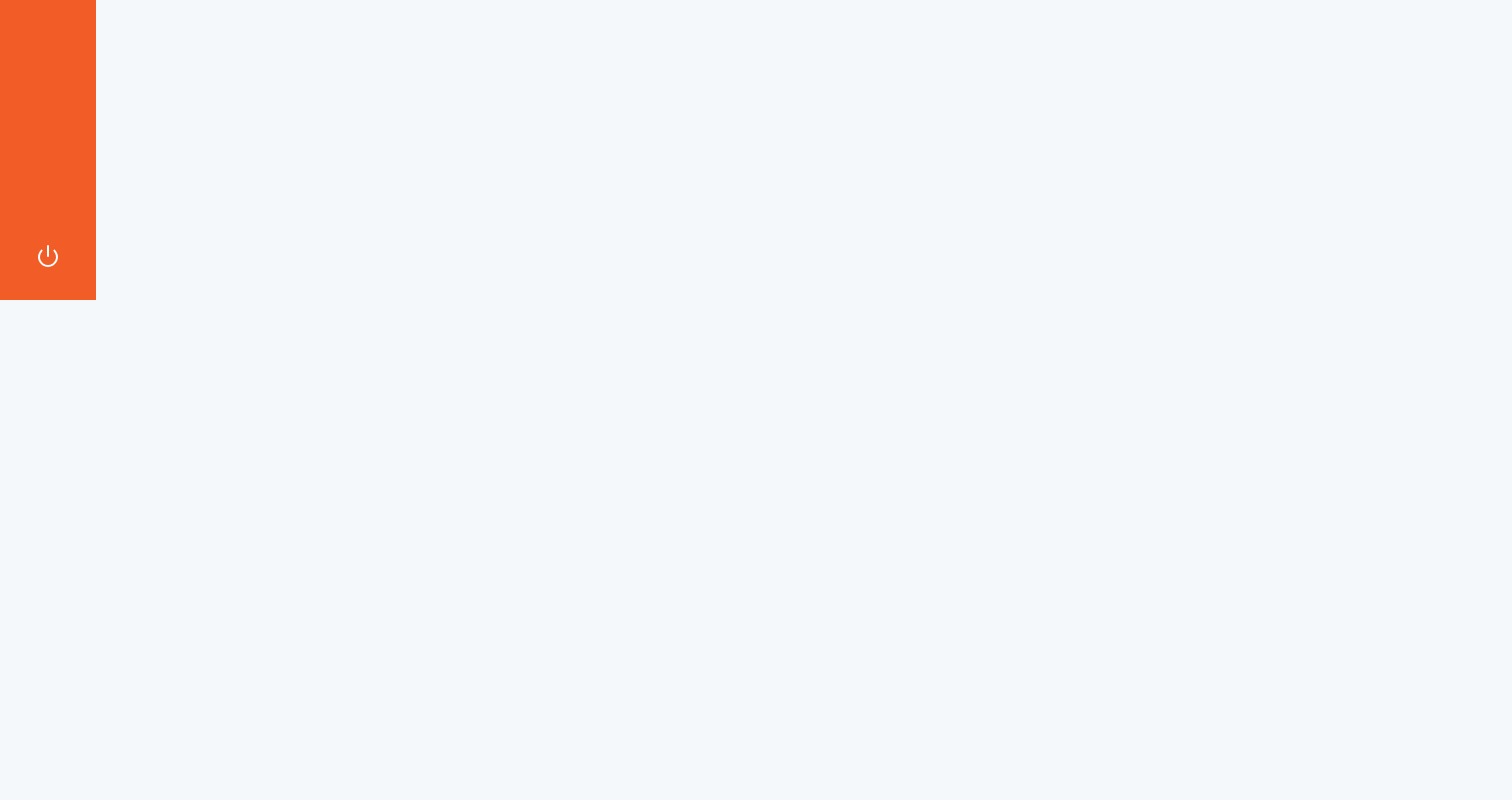
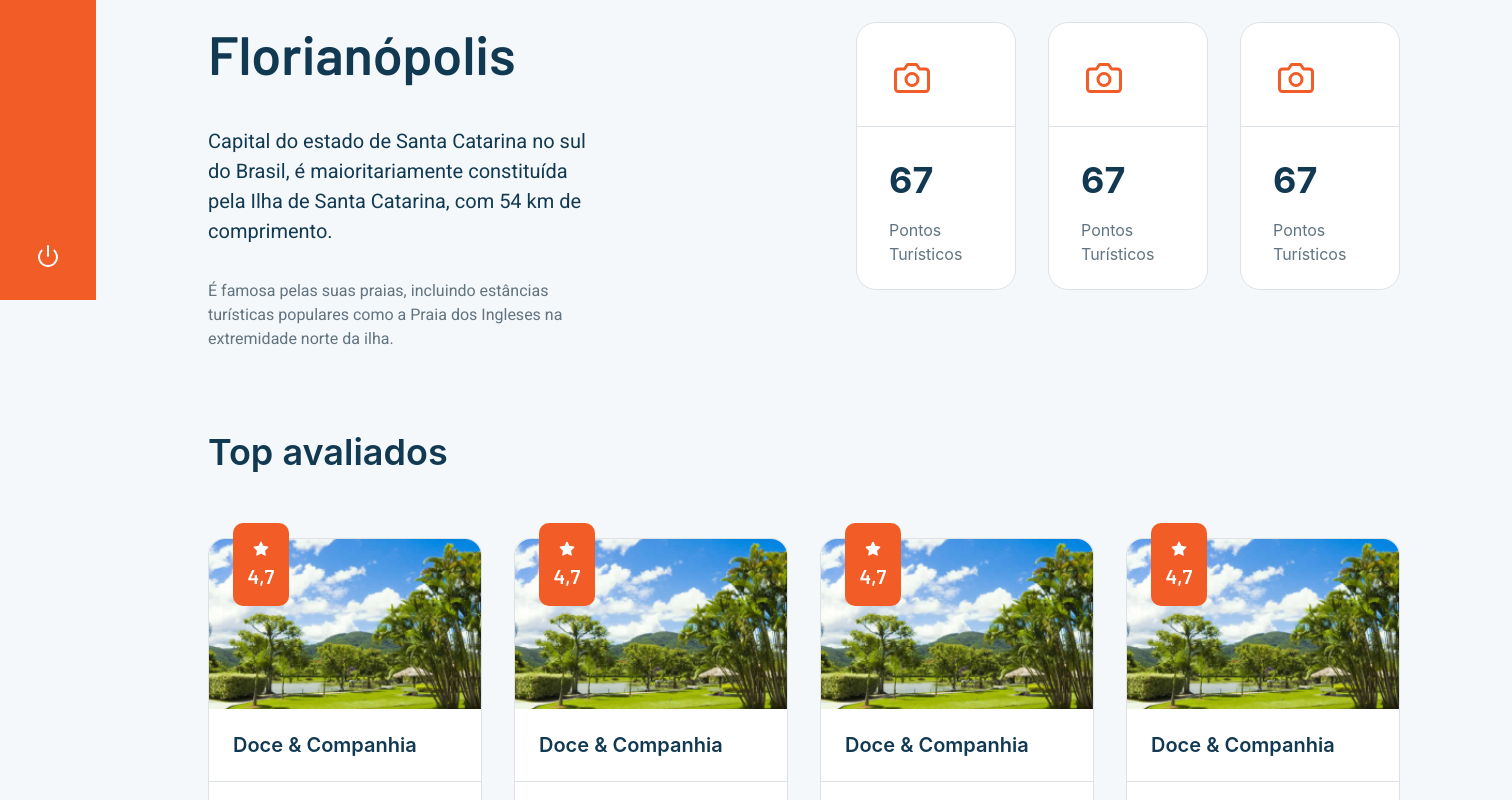
Before and after one commit to LeoCPeres/Traveler-front, a Next.js app: page /cities/aguas-mornas in a window 1280 px wide. Shown: the part 500-1300 px from the top of the page, 1512 px wide, since content can reach past the window. Before the commit the page ends 800 px from the top, so only its background shows below. Built offline with nearby package versions, Linux system fonts and the light colour scheme.

Commit message:
LocalCard

```diff
--- a/src/components/Card/index.tsx
+++ b/src/components/Card/index.tsx
@@ -13,10 +13,12 @@ export function Card() {
         bg="#FFF"
         borderRadius="16px"
         direction="column"
+        border="1px"
+        borderColor="gray.200"
       >
         <Box w="100%">
           <Image
-            src="./images/image-card.png"
+            src="../images/image-card.png"
             borderRadius="16px 16px 0px 0px"
             objectFit="cover"
             w="100%"
--- /dev/null
+++ b/src/components/LocalCard/index.tsx
@@ -0,0 +1,60 @@
+import { Box, Flex, Heading, Image, Text } from "@chakra-ui/react";
+import { FiStar, FiCoffee } from "react-icons/fi";
+
+export function LocalCard() {
+  return (
+    <Flex
+      w="274px"
+      h="100%"
+      bg="#FFF"
+      borderRadius="16px"
+      direction="column"
+      border="1px"
+      borderColor="gray.200"
+      flex="1"
+    >
+      <Box w="100%">
+        <Flex
+          position="absolute"
+          width="56px"
+          bg="orange.500"
+          direction="column"
+          marginLeft="24px"
+          marginTop="-16px"
+          h="83px"
+          align="center"
+          justifyContent="center"
+          borderRadius="10px"
+          gap="7.5px"
+        >
+          <FiStar fill="white" color="white" />
+          <Heading fontFamily="Barlow" fontSize="20px" color="white">
+            4,7
+          </Heading>
+        </Flex>
+        <Image
+          src="../images/image-card.png"
+          borderRadius="16px 16px 0px 0px"
+          objectFit="cover"
+          w="100%"
+        />
+        <Flex
+          align="center"
+          justify="flex-start"
+          padding="24px"
+          h="73px"
+          borderBottom="1px"
+          borderBottomColor="gray.200"
+        >
+          <Heading fontWeight="600" color="blue.700" fontSize="20px">
+            Doce & Companhia
+          </Heading>
+        </Flex>
+        <Flex justify="space-between" w="100%" padding="24px">
+          <Text>Comida e bebida</Text>
+          <FiCoffee color="#F25D27" size="24" />
+        </Flex>
+      </Box>
+    </Flex>
+  );
+}
--- a/src/pages/_app.tsx
+++ b/src/pages/_app.tsx
@@ -11,7 +11,6 @@ function MyApp({ Component, pageProps }: AppProps) {
     <AuthContextProvider>
       <ChakraProvider theme={theme}>
         <div className={styles.wrapper}>
-          <Sidebar />
           <main>
             <Component {...pageProps} />
           </main>
--- a/src/pages/_document.tsx
+++ b/src/pages/_document.tsx
@@ -14,7 +14,7 @@ export default class MyDocument extends Document {
             crossOrigin=""
           />
           <link
-            href="https://fonts.googleapis.com/css2?family=Barlow:wght@400;500;600&display=swap"
+            href="https://fonts.googleapis.com/css2?family=Barlow:wght@400;500;600&family=Heebo:wght@400;500;700&display=swap"
             rel="stylesheet"
           />
         </Head>
--- a/src/pages/cities/[slug].tsx
+++ b/src/pages/cities/[slug].tsx
@@ -1,9 +1,15 @@
-import { Box, Button, Flex, Image } from "@chakra-ui/react";
+import { Box, Button, Flex, Heading, Image, Text } from "@chakra-ui/react";
 import { BackButton } from "../../components/BackButton";
 import { EditAndDeleteButtons } from "../../components/EditAndDeleteButtons";
+import { FiCamera } from "react-icons/fi";
+import { Card } from "../../components/Card";
+import { Sidebar } from "../../components/Sidebar";
+import { LocalCard } from "../../components/LocalCard";
 
 export default function City() {
   return (
+    <>
+      <Sidebar />
       <Flex h="100vh" direction="row" background="gray.100" marginLeft="96px">
         <Flex width="100%" height="100%" direction="column">
           <Flex
@@ -11,7 +17,7 @@ export default function City() {
             w="100%"
             height="96px"
             paddingY="25px"
-          paddingX="115px"
+            paddingX="112px"
             justifyContent="space-between"
             alignItems="center"
           >
@@ -34,7 +40,120 @@ export default function City() {
           <Box w="100%">
             <Image src="../images/city.png" objectFit="contain" w="100%" />
           </Box>
+
+          <Flex paddingX="112px" paddingY="80px" gap="256px">
+            <Box w="50%">
+              <Heading
+                fontFamily="Barlow"
+                color="blue.700"
+                fontWeight="600"
+                fontSize="54px"
+              >
+                Florianópolis
+              </Heading>
+              <Text
+                marginTop="40px"
+                marginBottom="32px"
+                fontSize="20px"
+                fontFamily="Heebo"
+                color="blue.700"
+              >
+                Capital do estado de Santa Catarina no sul do Brasil, é
+                maioritariamente constituída pela Ilha de Santa Catarina, com 54
+                km de comprimento.
+              </Text>
+              <Text fontFamily="Heebo">
+                É famosa pelas suas praias, incluindo estâncias turísticas
+                populares como a Praia dos Ingleses na extremidade norte da
+                ilha.
+              </Text>
+            </Box>
+            <Flex gap="32px">
+              <Flex
+                bg="#FFF"
+                borderRadius="20px"
+                border="1px"
+                borderColor="gray.200"
+                w="160px"
+                h="268px"
+                direction="column"
+              >
+                <Flex
+                  h="104px"
+                  padding="37px"
+                  w="100%"
+                  __css={{ borderBottom: "1px solid #DCE2E6" }}
+                >
+                  <FiCamera color="#F25D27" size={36} />
+                </Flex>
+
+                <Flex padding="32px" direction="column" gap="16px">
+                  <Heading color="blue.700">67</Heading>
+                  <Text>Pontos Turísticos</Text>
                 </Flex>
               </Flex>
+              <Flex
+                bg="#FFF"
+                borderRadius="20px"
+                border="1px"
+                borderColor="gray.200"
+                w="160px"
+                h="268px"
+                direction="column"
+              >
+                <Flex
+                  h="104px"
+                  padding="37px"
+                  w="100%"
+                  __css={{ borderBottom: "1px solid #DCE2E6" }}
+                >
+                  <FiCamera color="#F25D27" size={36} />
+                </Flex>
+
+                <Flex padding="32px" direction="column" gap="16px">
+                  <Heading color="blue.700">67</Heading>
+                  <Text>Pontos Turísticos</Text>
+                </Flex>
+              </Flex>
+              <Flex
+                bg="#FFF"
+                borderRadius="20px"
+                border="1px"
+                borderColor="gray.200"
+                w="160px"
+                h="268px"
+                direction="column"
+              >
+                <Flex
+                  h="104px"
+                  padding="37px"
+                  w="100%"
+                  __css={{ borderBottom: "1px solid #DCE2E6" }}
+                >
+                  <FiCamera color="#F25D27" size={36} />
+                </Flex>
+
+                <Flex padding="32px" direction="column" gap="16px">
+                  <Heading color="blue.700">67</Heading>
+                  <Text>Pontos Turísticos</Text>
+                </Flex>
+              </Flex>
+            </Flex>
+          </Flex>
+          <Flex paddingX="112px" direction="column">
+            <Heading color="blue.700" fontWeight="600">
+              Top avaliados
+            </Heading>
+
+            <Flex gap="32px" mt="64px" mb="80px">
+              <LocalCard />
+              <LocalCard />
+              <LocalCard />
+              <LocalCard />
+            </Flex>
+          </Flex>
+        </Flex>
+      </Flex>
+    </>
   );
 }
--- a/src/pages/index.tsx
+++ b/src/pages/index.tsx
@@ -7,6 +7,8 @@ export default function Home() {
   const { email } = useAuth();
 
   return (
+    <>
+      <Sidebar />
       <Flex h="100vh" direction="row" background="gray.100" marginLeft="96px">
         <Flex width="100%" height="100%" direction="column">
           <Flex
@@ -60,5 +62,6 @@ export default function Home() {
           </SimpleGrid>
         </Flex>
       </Flex>
+    </>
   );
 }
```
Lines whose indentation alone changed are shown as unchanged.
